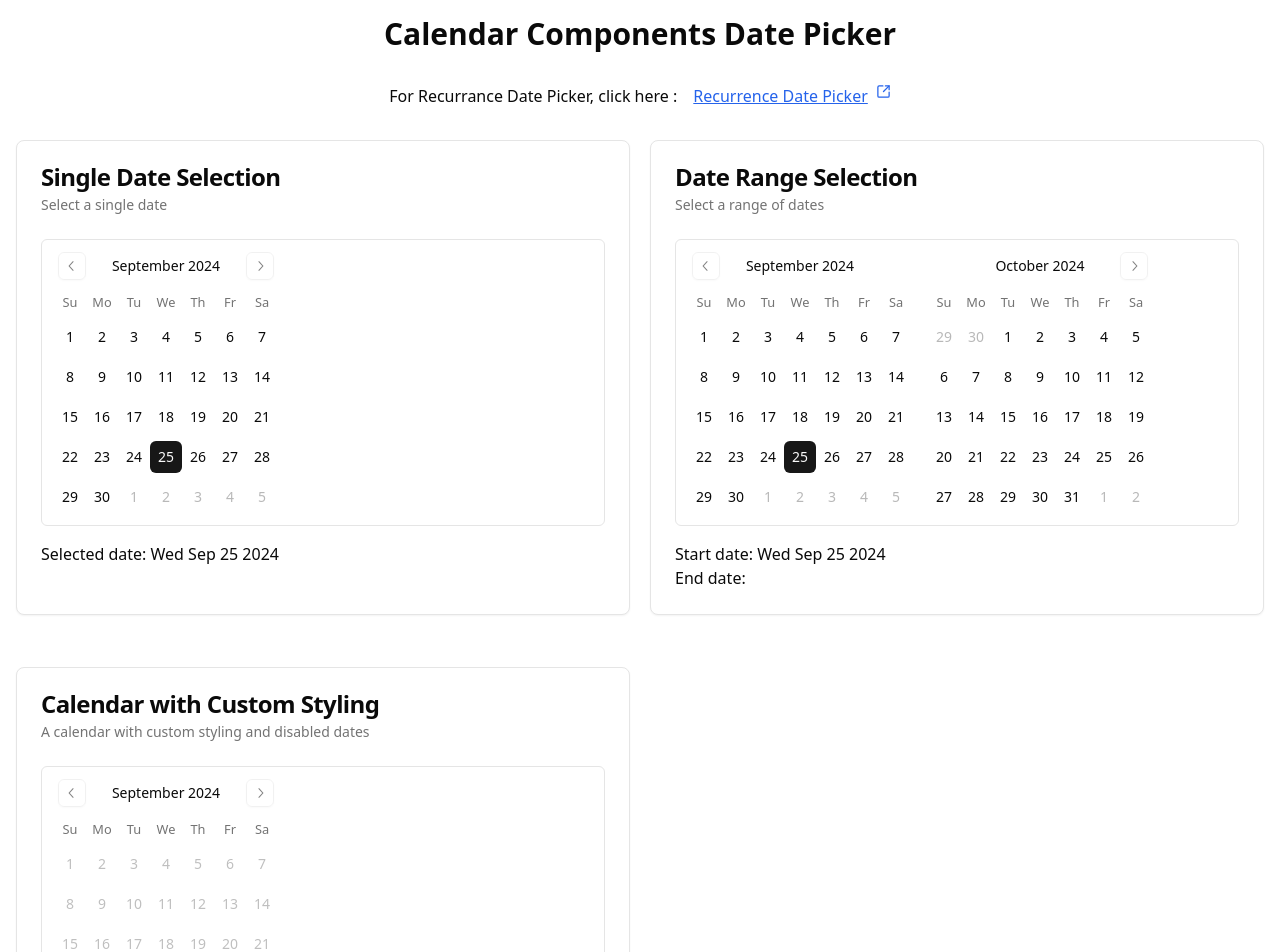
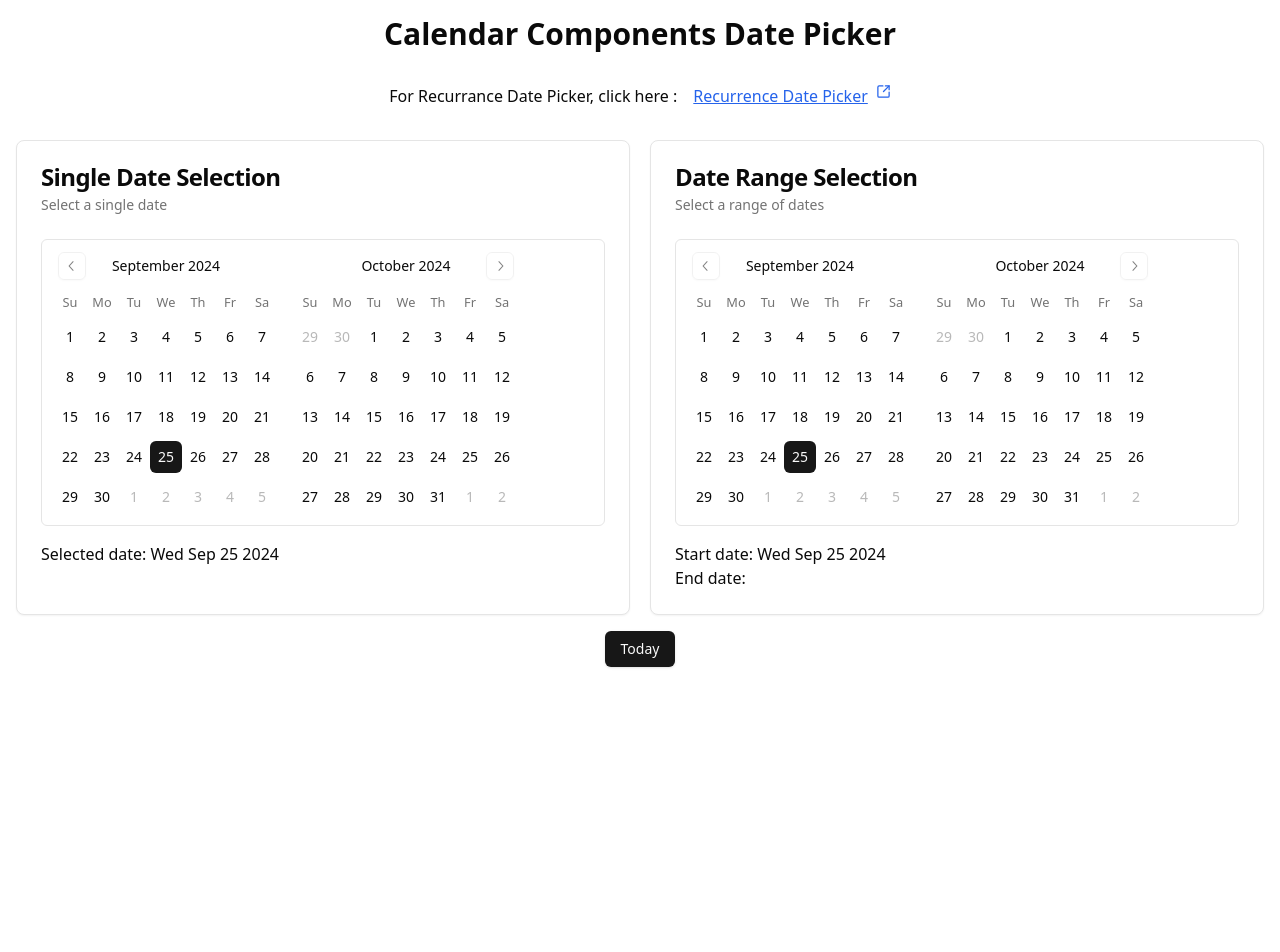
Before and after one commit to mrsamirr/PearlThoughts-Assignment, a Next.js app: page / in a window 1280 px wide. Shown: the top 952 px of the page. After the commit the page ends 800 px from the top, so only its background shows below. Built offline with nearby package versions, Linux system fonts and the light colour scheme.

Commit message:
some changes final stsh : card components

```diff
--- a/app/page.tsx
+++ b/app/page.tsx
@@ -41,6 +41,7 @@ export default function Home() {
               selected={date}
               onSelect={setDate}
               className="rounded-md border"
+              numberOfMonths={2}
             />
             <div className="mt-4 text-medium font-sans">
               <p>Selected date: {date?.toDateString()}</p>
@@ -70,36 +71,9 @@ export default function Home() {
             </div>
           </CardContent>
         </Card>
-        <Card className="mt-8">
-          <CardHeader>
-            <CardTitle>Calendar with Custom Styling</CardTitle>
-            <CardDescription>A calendar with custom styling and disabled dates</CardDescription>
-          </CardHeader>
-          <CardContent>
-            <Calendar
-              mode="single"
-              selected={date}
-              onSelect={setDate}
-              className="rounded-md border"
-              modifiers={{
-                disabled: [
-                  { before: new Date() },
-                  { after: new Date(new Date().setMonth(new Date().getMonth() + 3)) },
-                ],
-                highlight: [new Date(new Date().setDate(new Date().getDate() + 7))],
-              }}
-              modifiersStyles={{
-                disabled: { color: "gray" },
-                highlight: { backgroundColor: "lightblue" },
-              }}
-              footer={
-                <div className="mt-4 flex justify-center">
-                  <Button onClick={() => setDate(new Date())}>Today</Button>
-                </div>
-              }
-            />
-          </CardContent>
-        </Card>
+      </div>
+      <div className="mt-4 flex justify-center">
+        <Button onClick={() => setDate(new Date())}>Today</Button>
       </div>
     </div>
   );
```
